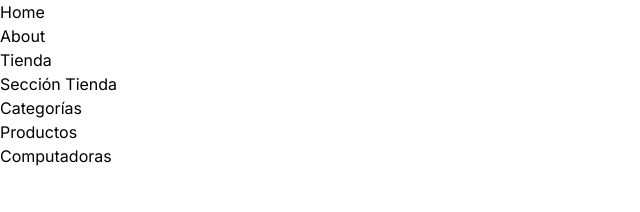
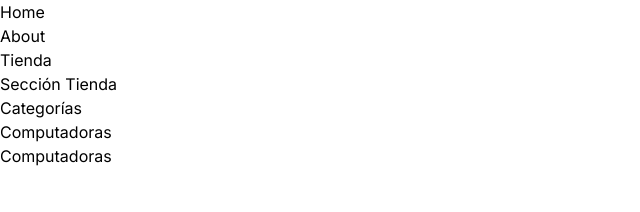
Before and after one commit to Lemito66/nextjs, a Next.js app in the folder projects/my-next-project/: page /tienda/categorias/computadoras in a window 1280 px wide. Shown: the top 212 px of the page, without its empty margins (0-640 px from the left). Built offline with nearby package versions, Linux system fonts and the light colour scheme.

Commit message:
link correcto para computadoras

```diff
--- a/projects/my-next-project/src/app/tienda/layout.jsx
+++ b/projects/my-next-project/src/app/tienda/layout.jsx
@@ -9,7 +9,7 @@ export default function StoreLayout({ children }) {
             <Link href="/tienda/categorias">Categorías</Link>
           </li>
           <li>
-            <Link href="/tienda/productos">Productos</Link>
+            <Link href="/tienda/categorias/computadoras">Computadoras</Link>
           </li>
         </ul>
       </nav>
```
